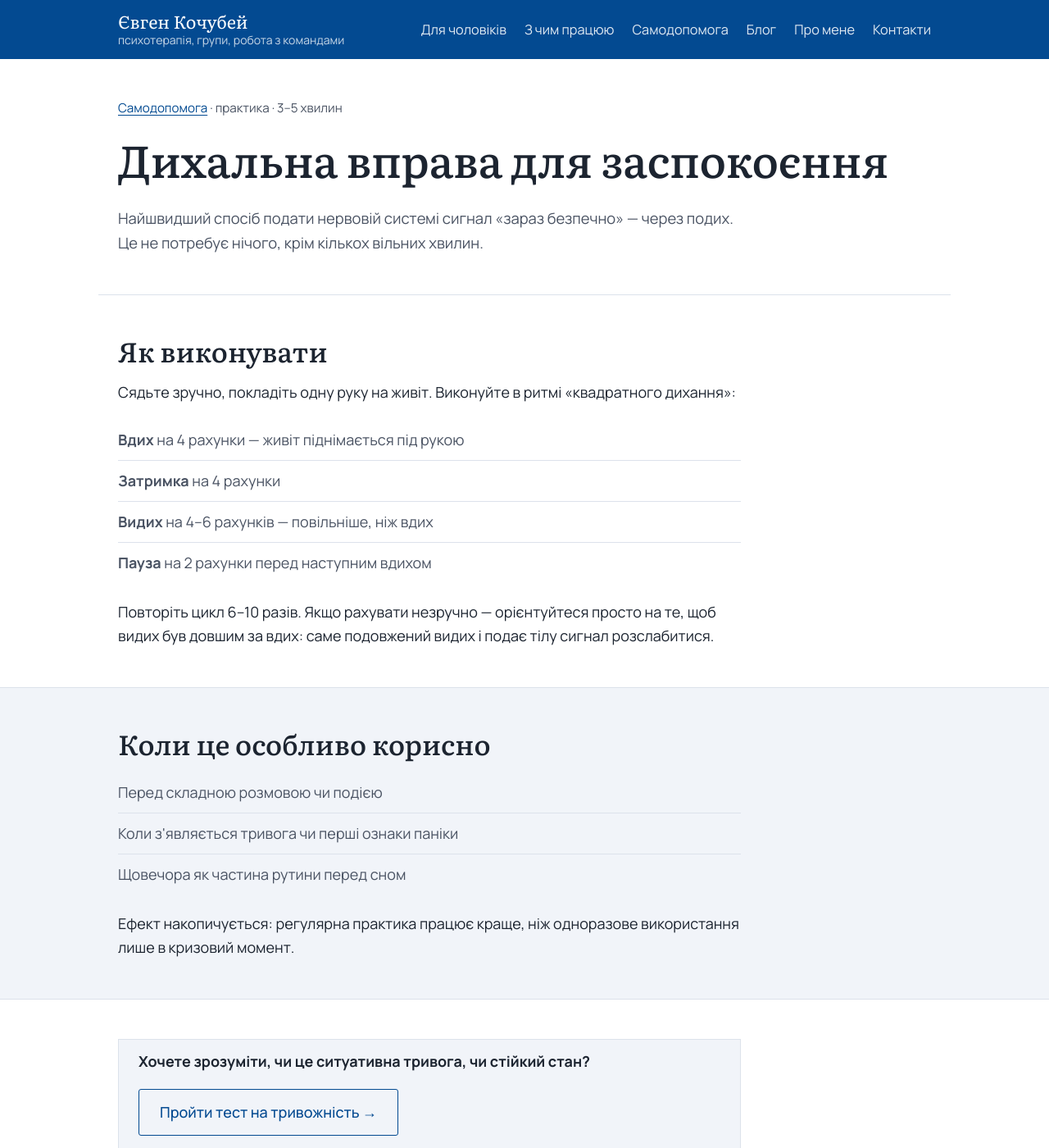
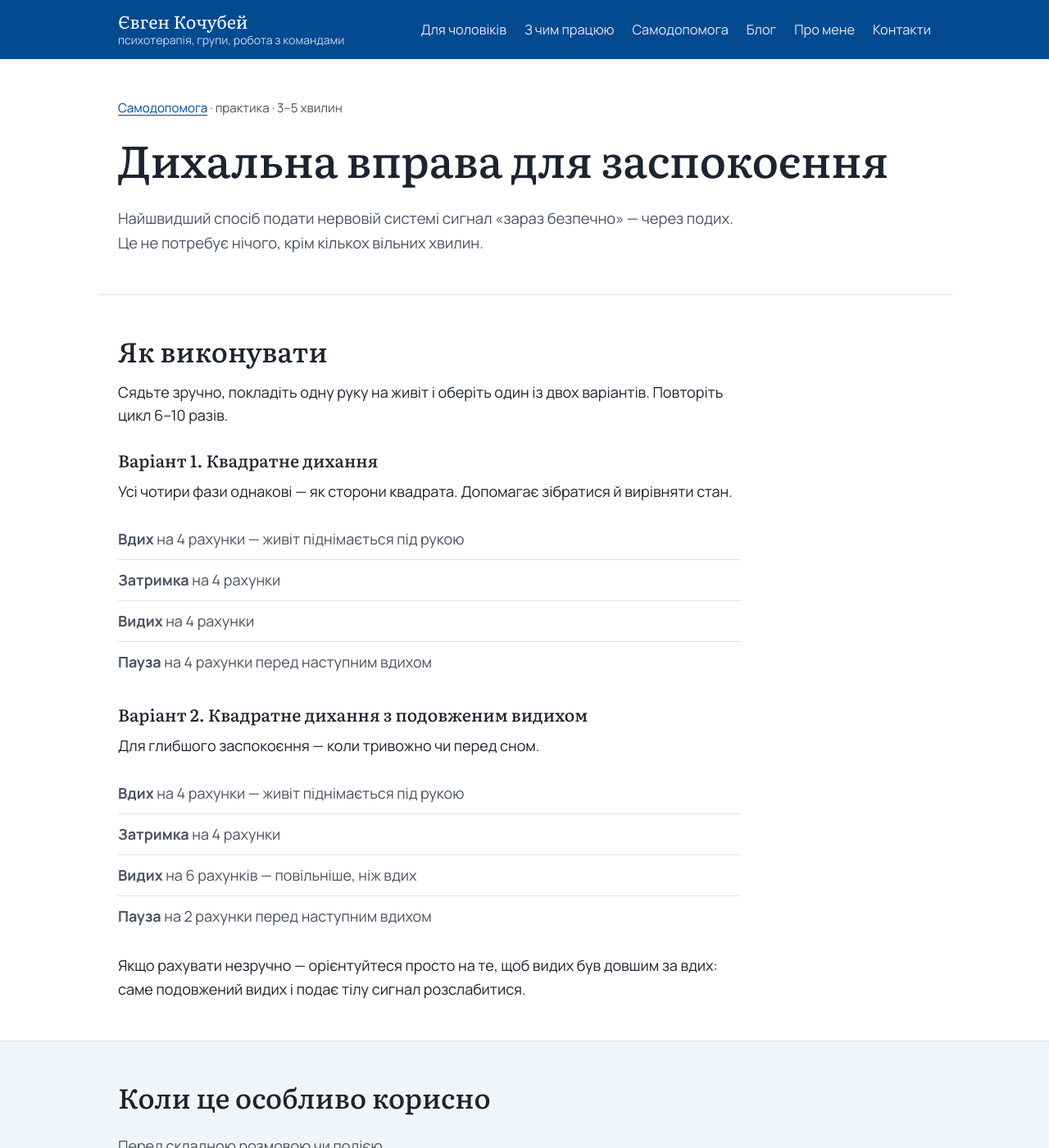
Before and after one commit to cobchik/yevhenkochubei-site, a Jekyll site: the page built from samodopomoga/dyhannya.md, in a window 1280 px wide and 1400 px high. Shown: the whole window at 82% size. Built offline with Jekyll 4.4.1, drawn with Linux system fonts in a browser that asks for light colours.

Commit message:
Breathing practice: two options — square breathing and square breathing with longer exhale
Co-Authored-By: Claude Opus 5.5 <noreply@anthropic.com>

```diff
--- a/samodopomoga/dyhannya.md
+++ b/samodopomoga/dyhannya.md
@@ -19,17 +19,31 @@ summary: "Як за кілька хвилин подати нервовій си
 
 <section class="section">
   <h2>Як виконувати</h2>
-  <p>Сядьте зручно, покладіть одну руку на живіт. Виконуйте в ритмі «квадратного дихання»:</p>
+  <p>
+    Сядьте зручно, покладіть одну руку на живіт і оберіть один із двох
+    варіантів. Повторіть цикл 6–10 разів.
+  </p>
+
+  <h3>Варіант 1. Квадратне дихання</h3>
+  <p>Усі чотири фази однакові — як сторони квадрата. Допомагає зібратися й вирівняти стан.</p>
   <ul class="list-plain">
     <li><strong>Вдих</strong> на 4 рахунки — живіт піднімається під рукою</li>
     <li><strong>Затримка</strong> на 4 рахунки</li>
-    <li><strong>Видих</strong> на 4–6 рахунків — повільніше, ніж вдих</li>
+    <li><strong>Видих</strong> на 4 рахунки</li>
+    <li><strong>Пауза</strong> на 4 рахунки перед наступним вдихом</li>
+  </ul>
+
+  <h3>Варіант 2. Квадратне дихання з подовженим видихом</h3>
+  <p>Для глибшого заспокоєння — коли тривожно чи перед сном.</p>
+  <ul class="list-plain">
+    <li><strong>Вдих</strong> на 4 рахунки — живіт піднімається під рукою</li>
+    <li><strong>Затримка</strong> на 4 рахунки</li>
+    <li><strong>Видих</strong> на 6 рахунків — повільніше, ніж вдих</li>
     <li><strong>Пауза</strong> на 2 рахунки перед наступним вдихом</li>
   </ul>
   <p>
-    Повторіть цикл 6–10 разів. Якщо рахувати незручно — орієнтуйтеся просто
-    на те, щоб видих був довшим за вдих: саме подовжений видих і подає тілу
-    сигнал розслабитися.
+    Якщо рахувати незручно — орієнтуйтеся просто на те, щоб видих був
+    довшим за вдих: саме подовжений видих і подає тілу сигнал розслабитися.
   </p>
 </section>
 
```
